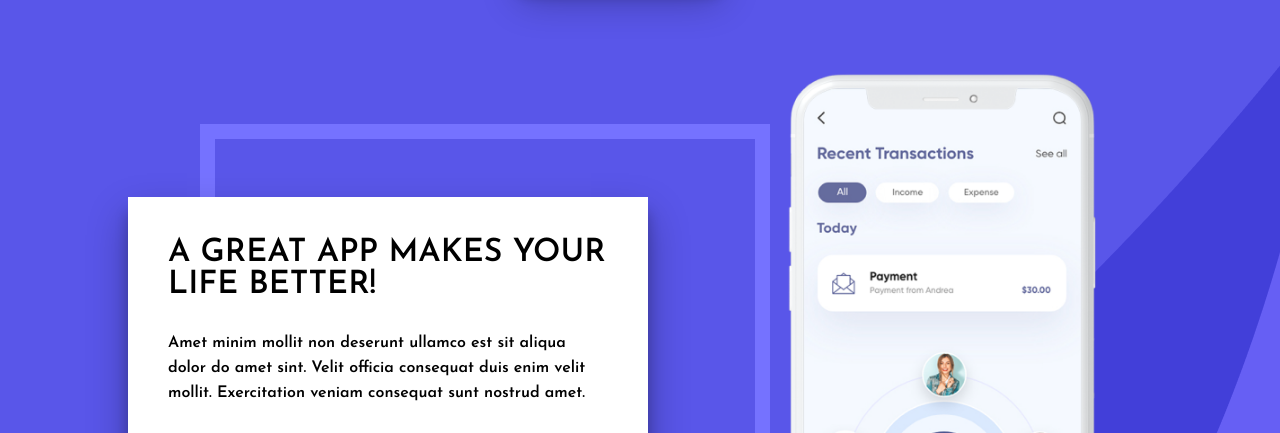
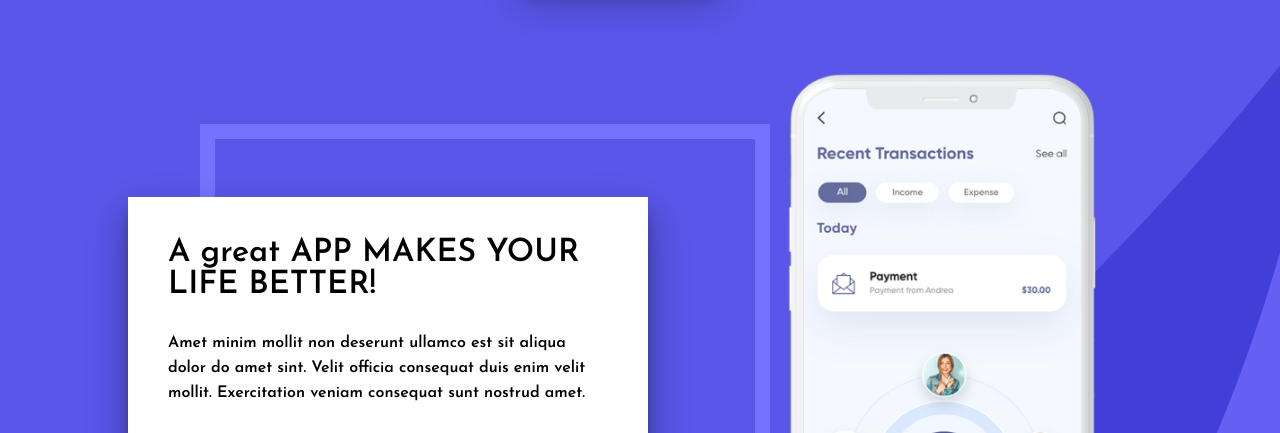
Before and after one commit to ahmednihalk/Appolo, a website: page index.html in a window 1280 px wide. Shown: the part 143-576 px from the top of the page. Drawn offline with nearby package versions, Linux system fonts and the light colour scheme.

Commit message:
Heading change

```diff
--- a/index.html
+++ b/index.html
@@ -56,7 +56,7 @@
             <div class="main_content">
                 <div class="main_content_border"></div>
                     <div class="main_content_heading">
-                        <h1>A GREAT APP MAKES YOUR LIFE BETTER!</h1>
+                        <h1>A great APP MAKES YOUR LIFE BETTER!</h1>
                         <p>Amet minim mollit non deserunt ullamco est sit aliqua dolor do amet sint.
                         Velit officia consequat duis enim velit mollit. Exercitation veniam consequat sunt nostrud amet.</p>
                         <h3>DOWNLOAD APP NOW</h3>
```
